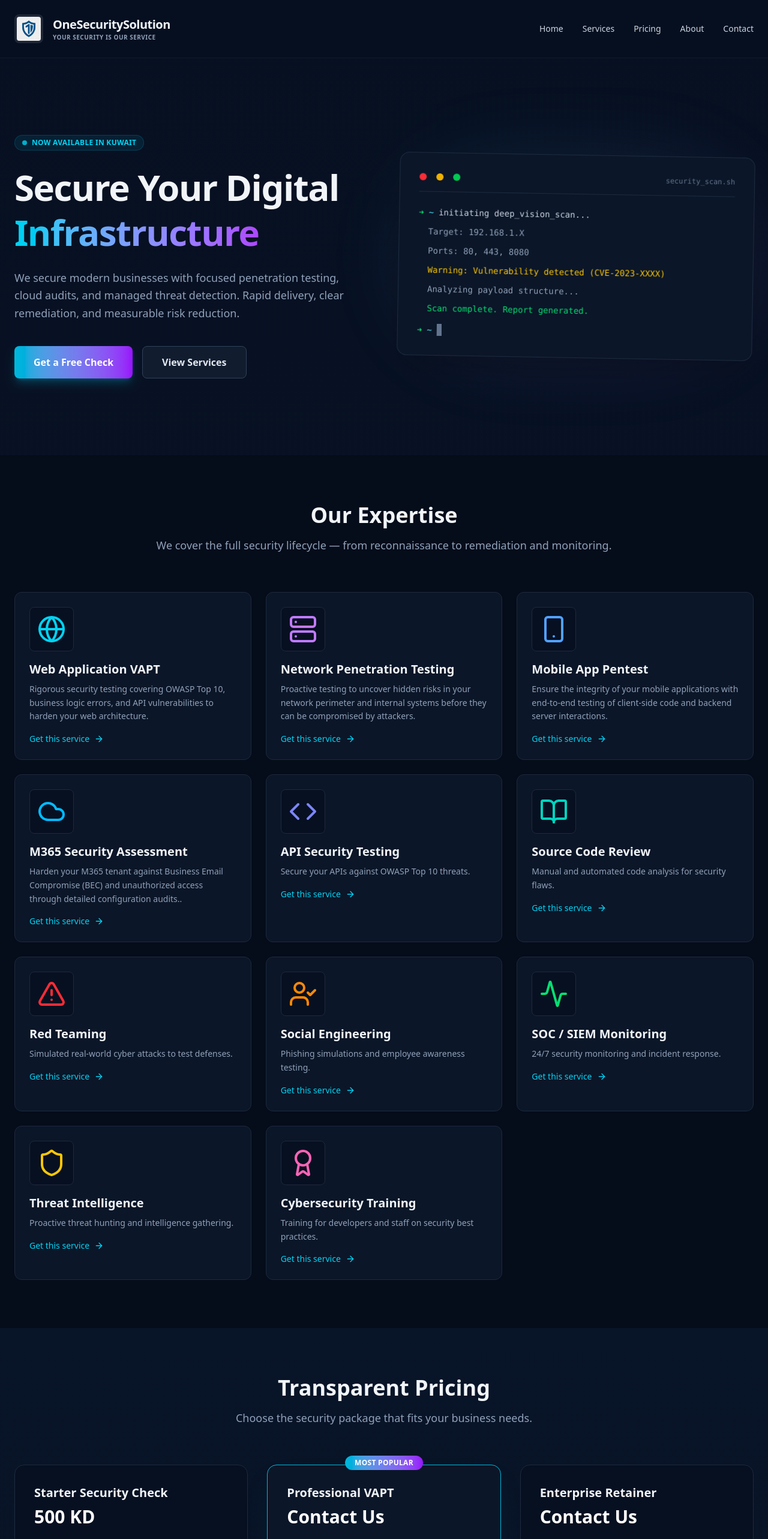
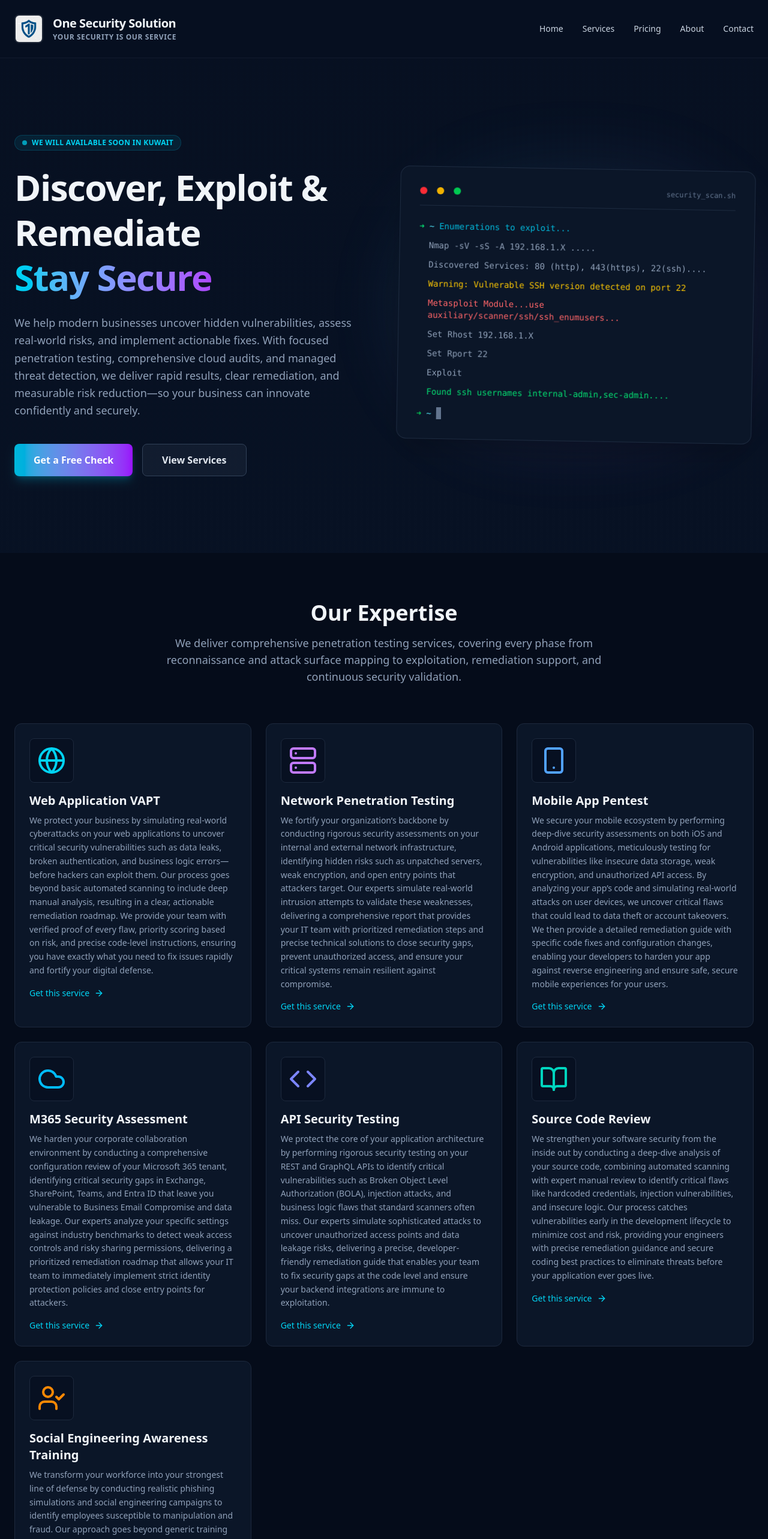
Before and after one commit to RitikPatidar2910/OneSecurity, a React (Vite) app: page / in a window 1280 px wide. Shown: the top 2566 px of the page at 60% size. Built offline with nearby package versions, Linux system fonts and the light colour scheme.

Commit message:
Update App.jsx with content and branding changes

```diff
--- a/src/App.jsx
+++ b/src/App.jsx
@@ -73,39 +73,36 @@ export default function OneSecuritySolutionWebsite() {
   };
 
   const services = [
-    { name: "Web Application VAPT", icon: <Globe className="w-12 h-12 text-cyan-400" />, desc: "Rigorous security testing covering OWASP Top 10, business logic errors, and API vulnerabilities to harden your web architecture." },
-    { name: "Network Penetration Testing", icon: <Server className="w-12 h-12 text-purple-400" />, desc: "Proactive testing to uncover hidden risks in your network perimeter and internal systems before they can be compromised by attackers." },
-    { name: "Mobile App Pentest", icon: <Smartphone className="w-12 h-12 text-blue-400" />, desc: "Ensure the integrity of your mobile applications with end-to-end testing of client-side code and backend server interactions." },
-    { name: "M365 Security Assessment", icon: <Cloud className="w-12 h-12 text-sky-400" />, desc: "Harden your M365 tenant against Business Email Compromise (BEC) and unauthorized access through detailed configuration audits.." },
-    { name: "API Security Testing", icon: <Code className="w-12 h-12 text-indigo-400" />, desc: "Secure your APIs against OWASP Top 10 threats." },
-    { name: "Source Code Review", icon: <BookOpen className="w-12 h-12 text-teal-400" />, desc: "Manual and automated code analysis for security flaws." },
-    { name: "Red Teaming", icon: <AlertTriangle className="w-12 h-12 text-red-500" />, desc: "Simulated real-world cyber attacks to test defenses." },
-    { name: "Social Engineering", icon: <UserCheck className="w-12 h-12 text-orange-400" />, desc: "Phishing simulations and employee awareness testing." },
-    { name: "SOC / SIEM Monitoring", icon: <Activity className="w-12 h-12 text-green-400" />, desc: "24/7 security monitoring and incident response." },
-    { name: "Threat Intelligence", icon: <Shield className="w-12 h-12 text-yellow-400" />, desc: "Proactive threat hunting and intelligence gathering." },
-    { name: "Cybersecurity Training", icon: <Award className="w-12 h-12 text-pink-400" />, desc: "Training for developers and staff on security best practices." },
+    { name: "Web Application VAPT", icon: <Globe className="w-12 h-12 text-cyan-400" />, desc: "We protect your business by simulating real-world cyberattacks on your web applications to uncover critical security vulnerabilities such as data leaks, broken authentication, and business logic errors—before hackers can exploit them. Our process goes beyond basic automated scanning to include deep manual analysis, resulting in a clear, actionable remediation roadmap. We provide your team with verified proof of every flaw, priority scoring based on risk, and precise code-level instructions, ensuring you have exactly what you need to fix issues rapidly and fortify your digital defense." },
+    { name: "Network Penetration Testing", icon: <Server className="w-12 h-12 text-purple-400" />, desc: "We fortify your organization’s backbone by conducting rigorous security assessments on your internal and external network infrastructure, identifying hidden risks such as unpatched servers, weak encryption, and open entry points that attackers target. Our experts simulate real-world intrusion attempts to validate these weaknesses, delivering a comprehensive report that provides your IT team with prioritized remediation steps and precise technical solutions to close security gaps, prevent unauthorized access, and ensure your critical systems remain resilient against compromise." },
+    { name: "Mobile App Pentest", icon: <Smartphone className="w-12 h-12 text-blue-400" />, desc: "We secure your mobile ecosystem by performing deep-dive security assessments on both iOS and Android applications, meticulously testing for vulnerabilities like insecure data storage, weak encryption, and unauthorized API access. By analyzing your app’s code and simulating real-world attacks on user devices, we uncover critical flaws that could lead to data theft or account takeovers. We then provide a detailed remediation guide with specific code fixes and configuration changes, enabling your developers to harden your app against reverse engineering and ensure safe, secure mobile experiences for your users." },
+    { name: "M365 Security Assessment", icon: <Cloud className="w-12 h-12 text-sky-400" />, desc: "We harden your corporate collaboration environment by conducting a comprehensive configuration review of your Microsoft 365 tenant, identifying critical security gaps in Exchange, SharePoint, Teams, and Entra ID that leave you vulnerable to Business Email Compromise and data leakage. Our experts analyze your specific settings against industry benchmarks to detect weak access controls and risky sharing permissions, delivering a prioritized remediation roadmap that allows your IT team to immediately implement strict identity protection policies and close entry points for attackers." },
+    { name: "API Security Testing", icon: <Code className="w-12 h-12 text-indigo-400" />, desc: "We protect the core of your application architecture by performing rigorous security testing on your REST and GraphQL APIs to identify critical vulnerabilities such as Broken Object Level Authorization (BOLA), injection attacks, and business logic flaws that standard scanners often miss. Our experts simulate sophisticated attacks to uncover unauthorized access points and data leakage risks, delivering a precise, developer-friendly remediation guide that enables your team to fix security gaps at the code level and ensure your backend integrations are immune to exploitation." },
+    { name: "Source Code Review", icon: <BookOpen className="w-12 h-12 text-teal-400" />, desc: "We strengthen your software security from the inside out by conducting a deep-dive analysis of your source code, combining automated scanning with expert manual review to identify critical flaws like hardcoded credentials, injection vulnerabilities, and insecure logic. Our process catches vulnerabilities early in the development lifecycle to minimize cost and risk, providing your engineers with precise remediation guidance and secure coding best practices to eliminate threats before your application ever goes live." },
+    { name: "Social Engineering Awareness Training", icon: <UserCheck className="w-12 h-12 text-orange-400" />, desc: "We transform your workforce into your strongest line of defense by conducting realistic phishing simulations and social engineering campaigns to identify employees susceptible to manipulation and fraud. Our approach goes beyond generic training by testing your team with up-to-date attack scenarios, delivering detailed risk metrics and targeted educational content that empowers your staff to recognize threats, thereby drastically reducing the risk of ransomware and data breaches caused by human error." },
+
   ];
 
   const pricing = [
     {
-      title: "Starter Security Check",
-      price: "500 KD",
-      desc: "Mini scan + executive summary (ideal for small sites)",
-      bullets: ["Basic web scan", "2-page summary", "Suggested fixes"],
+      title: "Starter Security Check (Vulnerability Assessment)",
+      price: "500-1000 KWD",
+      desc: "Assest Scan + executive summary (Ideal for small sites)",
+      bullets: ["Vulnerability Assessment", "summary of findings", "Suggested fixes"],
       highlight: false
     },
     {
-      title: "Professional VAPT",
-      price: "Contact Us",
-      desc: "Full web & network VAPT with remediation report",
-      bullets: ["Threat & risk rating", "PoC examples", "Remediation guidance"],
+      title: "Professional VA & PT",
+      price: "For Price Contact Us",
+      desc: "Detailed Web & Network VAPT with remediation report (Ideal for Medium & Large sites)",
+      bullets: ["Complete VAPT", "PoC examples", "Remediation guidance"],
       highlight: true
     },
     {
       title: "Enterprise Retainer",
-      price: "Contact Us",
-      desc: "Managed security + monthly checks & priority support",
-      bullets: ["Monthly scans", "On-call support", "SIEM tuning help"],
+      price: "For Price Contact Us",
+      desc: "Detailed Web & Network VAPT with remediation report + Quarterly & Half yearly checks & priority support",
+      bullets: ["Quarterly & Half yearly test", "On-call support", "Post Remediation Retest"],
       highlight: false
     },
   ];
@@ -149,10 +146,10 @@ export default function OneSecuritySolutionWebsite() {
         className="max-w-7xl mx-auto p-6 flex items-center justify-between fixed top-0 left-0 right-0 z-50 bg-[#071021]/90 backdrop-blur-md border-b border-slate-800/50"
       >
         <div className="flex items-center gap-4 cursor-pointer" onClick={() => scrollToSection("home")}>
-          <img src="/icon.png" alt="OneSecuritySolution Logo" className="w-12 h-12 rounded-lg object-contain bg-white/10 p-1" />
+          <img src="/icon.png" alt="ONE Security Solution Logo" className="w-12 h-12 rounded-lg object-contain bg-white/10 p-0.5" />
           <div>
-            <h1 className="text-xl font-bold tracking-tight">OneSecuritySolution</h1>
-            <p className="text-[10px] text-slate-400 uppercase tracking-wider font-semibold">
+            <h1 className="text-xl font-bold tracking-tight">One Security Solution</h1>
+            <p className="text-[12px] text-slate-400 uppercase tracking-wider font-semibold">
               Your Security is Our Service
             </p>
           </div>
@@ -219,22 +216,20 @@ export default function OneSecuritySolutionWebsite() {
             <motion.div
               initial={{ opacity: 0, scale: 0.8 }}
               animate={{ opacity: 1, scale: 1 }}
-              transition={{ delay: 0.2 }}
+              transition={{ delay: 0.3 }}
               className="inline-flex items-center gap-2 px-3 py-1 rounded-full bg-cyan-500/10 border border-cyan-500/20 text-cyan-400 text-xs font-semibold uppercase tracking-wide"
             >
               <span className="w-2 h-2 rounded-full bg-cyan-400 animate-pulse"></span>
-              Now Available in Kuwait
+              We will Available soon in Kuwait
             </motion.div>
-            <h2 className="text-4xl md:text-6xl font-extrabold leading-tight tracking-tight">
-              Secure Your Digital <br />
+            <h2 className="text-2xl md:text-6xl font-extrabold leading-tight tracking-tight">
+              Discover, Exploit & Remediate <br />
               <span className="text-transparent bg-clip-text bg-gradient-to-r from-cyan-400 to-purple-500">
-                Infrastructure
+                Stay Secure
               </span>
             </h2>
             <p className="text-lg text-slate-400 max-w-xl leading-relaxed">
-              We secure modern businesses with focused penetration testing,
-              cloud audits, and managed threat detection. Rapid delivery, clear
-              remediation, and measurable risk reduction.
+              We help modern businesses uncover hidden vulnerabilities, assess real-world risks, and implement actionable fixes. With focused penetration testing, comprehensive cloud audits, and managed threat detection, we deliver rapid results, clear remediation, and measurable risk reduction—so your business can innovate confidently and securely.
             </p>
             <div className="flex flex-wrap gap-4 pt-4">
               <motion.button
@@ -274,15 +269,18 @@ export default function OneSecuritySolutionWebsite() {
                 <div className="flex gap-2">
                   <span className="text-green-400">➜</span>
                   <span className="text-cyan-300">~</span>
-                  <span className="text-slate-300">initiating deep_vision_scan...</span>
+                  <span className="text-cyan-500">Enumerations to exploit...</span>
                 </div>
-                <div className="text-slate-400 pl-4">Target: 192.168.1.X</div>
-                <div className="text-slate-400 pl-4">Ports: 80, 443, 8080</div>
-                <div className="text-yellow-400 pl-4">Warning: Vulnerability detected (CVE-2023-XXXX)</div>
-                <div className="text-slate-400 pl-4">Analyzing payload structure...</div>
-                <div className="text-green-400 pl-4">Scan complete. Report generated.</div>
+                <div className="text-slate-400 pl-4">Nmap -sV -sS -A 192.168.1.X .....</div>
+                <div className="text-slate-400 pl-4">Discovered Services: 80 (http), 443(https), 22(ssh)....</div>
+                <div className="text-yellow-400 pl-4">Warning: Vulnerable SSH version detected on port 22</div>
+                <div className="text-red-400 pl-4"> Metasploit Module...use auxiliary/scanner/ssh/ssh_enumusers...</div>
+                <div className="text-slate-400 pl-4">Set Rhost 192.168.1.X </div>
+                <div className="text-slate-400 pl-4">Set Rport 22 </div>
+                <div className="text-slate-400 pl-4">Exploit </div>
+                <div className="text-green-400 pl-4">Found ssh usernames internal-admin,sec-admin.... </div>
                 <div className="flex gap-2 mt-4 animate-pulse">
-                  <span className="text-green-400">➜</span>
+                  <span className="text-green-500">➜</span>
                   <span className="text-cyan-300">~</span>
                   <span className="w-2 h-5 bg-slate-500"></span>
                 </div>
@@ -303,8 +301,7 @@ export default function OneSecuritySolutionWebsite() {
             >
               <h3 className="text-3xl md:text-4xl font-bold mb-4">Our Expertise</h3>
               <p className="text-slate-400 text-lg">
-                We cover the full security lifecycle — from reconnaissance to
-                remediation and monitoring.
+                We deliver comprehensive penetration testing services, covering every phase from reconnaissance and attack surface mapping to exploitation, remediation support, and continuous security validation.
               </p>
             </motion.div>
 
@@ -377,7 +374,7 @@ export default function OneSecuritySolutionWebsite() {
                     </div>
                   )}
                   <h4 className="text-xl font-bold text-slate-100 mb-2">{plan.title}</h4>
-                  <div className="text-3xl font-extrabold text-white mb-4">{plan.price}</div>
+                  <div className="text-3xl font-bold text-white mb-4">{plan.price}</div>
                   <p className="text-slate-400 text-sm mb-6">{plan.desc}</p>
 
                   <ul className="space-y-4 mb-8 flex-1">
@@ -399,7 +396,7 @@ export default function OneSecuritySolutionWebsite() {
                         : 'bg-slate-800 hover:bg-slate-700 text-slate-200'
                     }`}
                   >
-                    Choose Plan
+                    Contact Us
                   </motion.button>
                 </motion.div>
               ))}
@@ -416,23 +413,23 @@ export default function OneSecuritySolutionWebsite() {
               viewport={{ once: true }}
               variants={fadeInUp}
             >
-              <h3 className="text-3xl md:text-4xl font-bold mb-6">About OneSecuritySolution</h3>
+              <h3 className="text-3xl md:text-4xl font-bold mb-6">About One Security Solution</h3>
               <div className="space-y-4 text-slate-400 leading-relaxed">
                 <p>
-                  OneSecuritySolution is a premier cybersecurity consultancy based in Kuwait, dedicated to protecting businesses from the evolving landscape of digital threats.
+                  OneSecuritySolution is Kuwait’s premier cybersecurity consultancy specializing in penetration testing, vulnerability assessments, and security advisory services. In today’s rapidly evolving digital landscape, cyber threats are becoming more sophisticated, and businesses face constant risks from attackers seeking to exploit system weaknesses.
                 </p>
                 <p>
                   Our team consists of certified ethical hackers, security researchers, and compliance experts who bring decades of combined experience to every engagement.
                 </p>
                 <p>
-                  We believe that security shouldn't be a blocker, but an enabler of innovation. By identifying vulnerabilities before malicious actors do, we give you the confidence to grow your business securely.
+                  We deliver more than reports, We provide strategic insights that translate technical findings into real business value. With OneSecuritySolution, penetration testing becomes an investment in your business’s security, resilience, and future success.
                 </p>
               </div>
 
               <div className="grid grid-cols-2 gap-6 mt-8">
                 <div className="p-4 bg-[#0b1628] rounded-lg border border-slate-800">
-                  <div className="text-3xl font-bold text-cyan-400 mb-1">500+</div>
-                  <div className="text-sm text-slate-500">Vulnerabilities Found</div>
+                  <div className="text-3xl font-bold text-cyan-400 mb-1">1000+</div>
+                  <div className="text-sm text-slate-500">Our Experts Have Discovered 1000+ Vulnerabilities Across Multiple Clients</div>
                 </div>
                 <div className="p-4 bg-[#0b1628] rounded-lg border border-slate-800">
                   <div className="text-3xl font-bold text-purple-400 mb-1">100%</div>
@@ -452,10 +449,10 @@ export default function OneSecuritySolutionWebsite() {
                 <h4 className="text-xl font-semibold mb-6">Why Choose Us?</h4>
                 <div className="space-y-6">
                   {[
-                    { title: "Certified Experts", desc: "OSCP, CISSP, and CEH certified professionals." },
-                    { title: "Detailed Reporting", desc: "Actionable insights, not just automated scan results." },
-                    { title: "Local Presence", desc: "Based in Kuwait with understanding of regional compliance." },
-                    { title: "Post-Fix Verification", desc: "We re-test to ensure vulnerabilities are truly fixed." }
+                    { title: "Certified Experts", desc: "We bring elite technical talent. Our engineers are OSCP and CEH certified, ensuring deep offensive knowledge and industry-standard testing for your organization." },
+                    { title: "Detailed Reporting", desc: "We move beyond automated noise to deliver manually validated, actionable reports. You get clear, evidence-backed insights and precise fixes that your team can implement immediately to resolve risks." },
+                    { title: "Local Presence", desc: "We are a Kuwait-based team dedicated to aligning your defenses with regional standards." },
+                    { title: "Post-Fix Verification", desc: "We double-check your defense. Once you patch, we re-test to guarantee the vulnerability is completely resolved." }
                   ].map((item, idx) => (
                     <div key={idx} className="flex gap-4">
                       <div className="w-8 h-8 rounded-full bg-slate-800 flex items-center justify-center shrink-0 text-cyan-400 font-bold">
```
